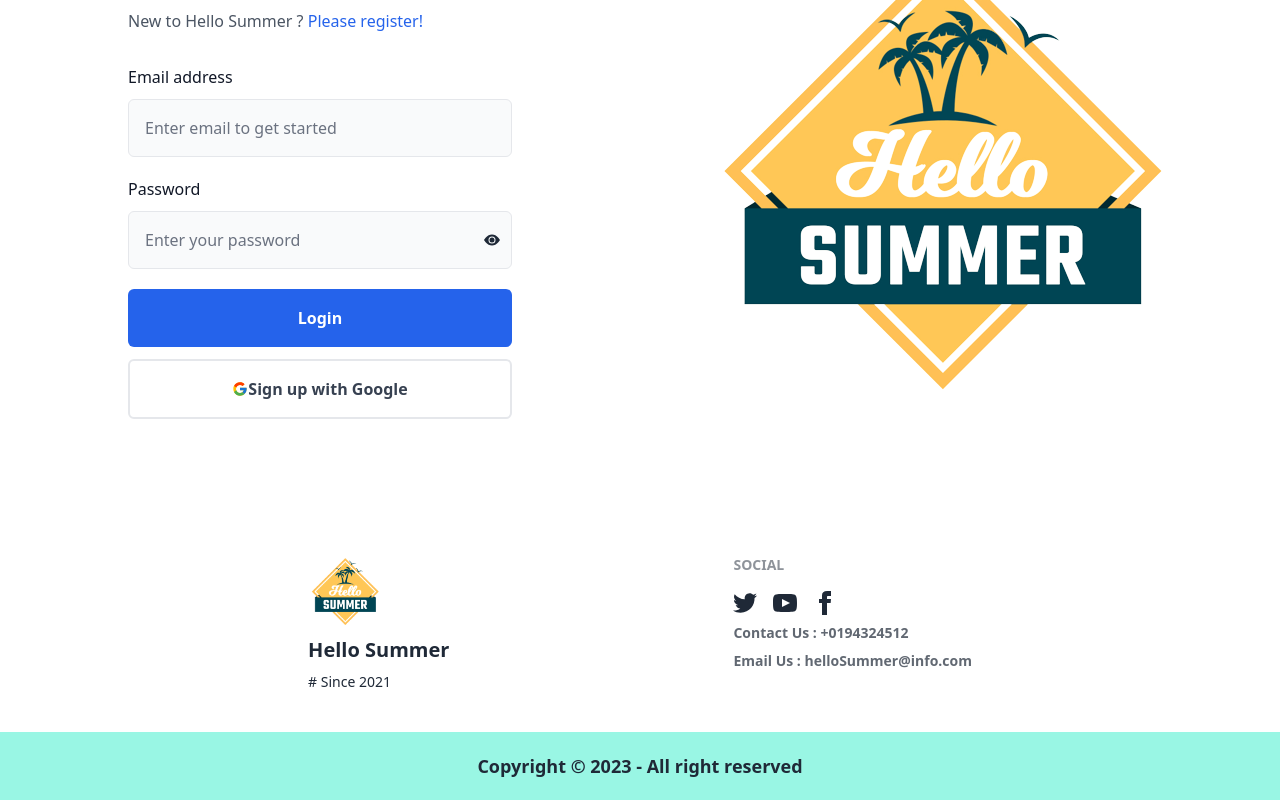
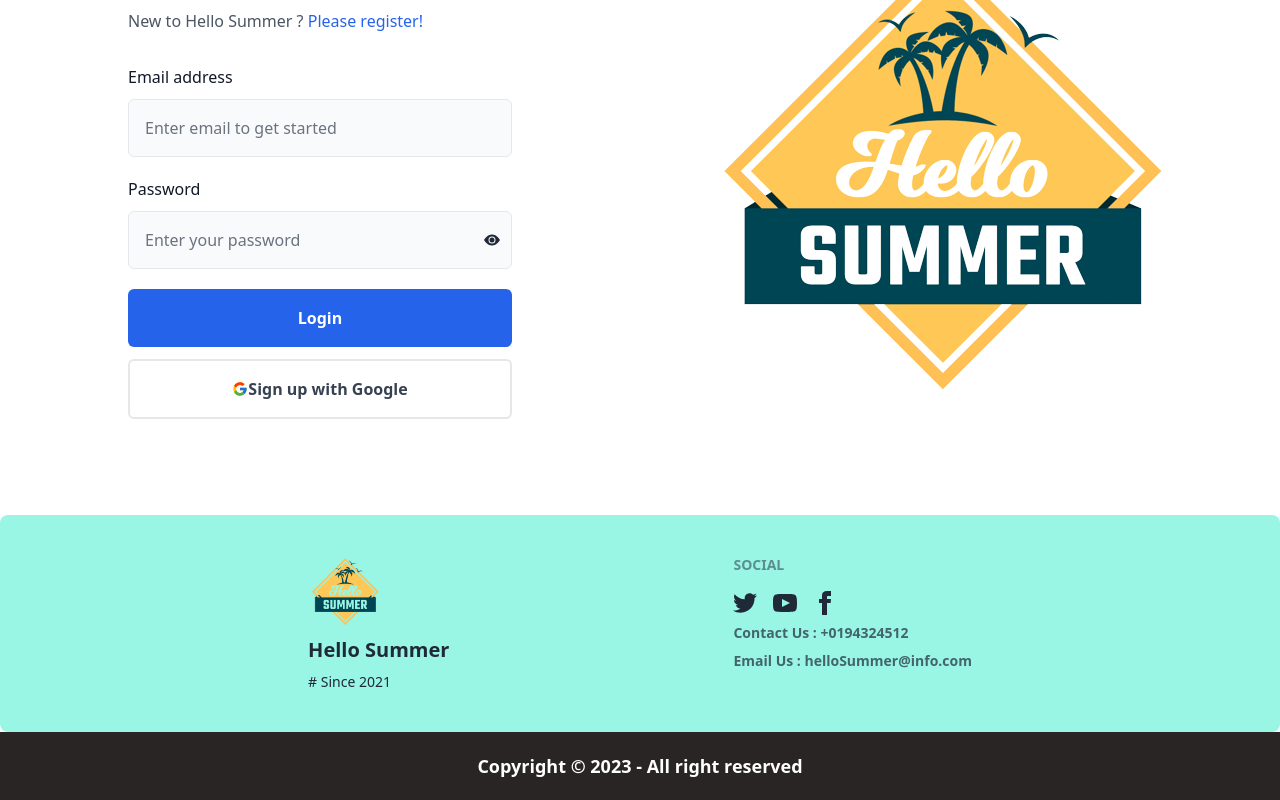
Before and after one commit to Ibrahim-RIhan/hello-summer-client, a React (Vite) app: page /login in a window 1280 px wide. Shown: the part 243-1043 px from the top of the page. Built offline with nearby package versions, Linux system fonts and the light colour scheme; no server answers.

Commit message:
use title hook used

```diff
--- a/index.html
+++ b/index.html
@@ -4,7 +4,7 @@
     <meta charset="UTF-8" />
     <link rel="icon" type="image/svg+xml" href="/vite.svg" />
     <meta name="viewport" content="width=device-width, initial-scale=1.0" />
-    <title>Vite + React</title>
+    <title>Hello Summer</title>
   </head>
   <body>
     <div id="root"></div>
--- a/src/Shared/Footer/Footer.jsx
+++ b/src/Shared/Footer/Footer.jsx
@@ -1,10 +1,10 @@
-import React from 'react';
+
 import logo from '../../assets/images/HelloSummerLogo.png'
 
 const Footer = () => {
     return (
         <div>
-            <footer className="footer-center footer md:footer justify-evenly items-center align-middle p-10  ">
+            <footer className="footer-center  bg-teal-200  rounded-lg footer md:footer justify-evenly items-center align-middle p-10  ">
                 <div className='text-center'>
                     <img className='w-20' src={logo} alt="" />
                     <p className='text-xl font-semibold'>Hello Summer</p>
@@ -22,7 +22,7 @@ const Footer = () => {
                     <p className='font-semibold opacity-70'>Email Us : helloSummer@info.com</p>
                 </div>
             </footer>
-            <div className="items-center grid-flow-col text-center bg-teal-200 justify-center p-5">
+            <div className="items-center grid-flow-col text-center text-white bg-stone-800 justify-center p-5">
                 <p className='text-lg font-semibold'>Copyright © 2023 - All right reserved</p>
             </div>
 
--- /dev/null
+++ b/src/hooks/useTitle.js
@@ -0,0 +1,9 @@
+import { useEffect } from "react"
+
+const useTitle = title => {
+    useEffect(()=>{
+        document.title = `Hello Summer | ${title}`
+    },[title])
+}
+
+export default useTitle;
--- a/src/pages/Home/Home/Home.jsx
+++ b/src/pages/Home/Home/Home.jsx
@@ -1,12 +1,14 @@
+import useTitle from "../../../hooks/useTitle";
 import Banner from "../Banner/Banner";
 import Feedback from "../Feedback/Feedback";
 
 
 const Home = () => {
+    useTitle("Home")
     return (
         <div>
-         <Banner></Banner>
-         <Feedback></Feedback>
+            <Banner></Banner>
+            <Feedback></Feedback>
         </div>
     );
 };
--- a/src/pages/Login/Login.jsx
+++ b/src/pages/Login/Login.jsx
@@ -5,8 +5,10 @@ import image from "../../assets/images/HelloSummerLogo.png";
 import { BsFillEyeFill, BsFillEyeSlashFill } from "react-icons/bs"
 import { useForm } from "react-hook-form";
 import { AuthContext } from "../../providers/AuthProvider/AuthProvider";
+import useTitle from "../../hooks/useTitle";
 
 const Login = () => {
+    useTitle("Login");
     const navigate = useNavigate();
     const location = useLocation();
     const from = location?.state?.from?.pathname
--- a/src/pages/Register/Register.jsx
+++ b/src/pages/Register/Register.jsx
@@ -6,9 +6,11 @@ import { AuthContext } from "../../providers/AuthProvider/AuthProvider";
 import { Link, useNavigate } from "react-router-dom";
 import { updateProfile } from "firebase/auth";
 import { FcGoogle } from "react-icons/fc";
+import useTitle from "../../hooks/useTitle";
 
 
 const Register = () => {
+    useTitle("SignUp")
     const { signUpEmailPassword, signInGoogle, logOut } = useContext(AuthContext)
     const navigate = useNavigate()
     const [passwordVisible, setPasswordVisible] = useState(false);
```
